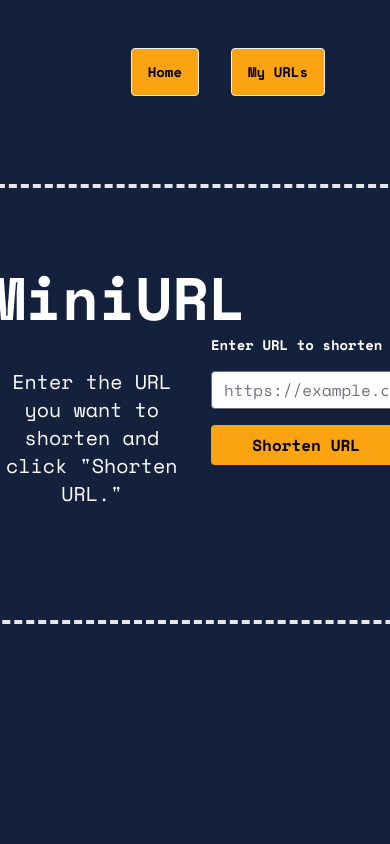
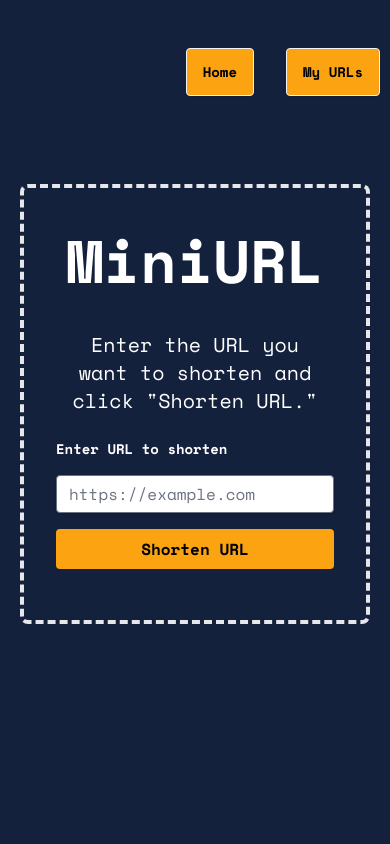
Before and after one commit to rygo2765/mini-url, a Rails app: page / in a window 390 px wide. Run offline with Rails 7, Linux system fonts and the light colour scheme; style sheets or scripts are compiled from the project's sources; some libraries are stand-ins or nearby versions.

Commit message:
Update homepage to be responsive

```diff
--- a/app/controllers/application_controller.rb
+++ b/app/controllers/application_controller.rb
@@ -1,4 +1,4 @@
 class ApplicationController < ActionController::Base
-  # Only allow modern browsers supporting webp images, web push, badges, import maps, CSS nesting, and CSS :has.
-  allow_browser versions: :modern
+  # All versions of Chrome and Opera will be allowed, but no versions of "internet explorer" (ie). Safari needs to be 16.4+ and Firefox 121+.
+  allow_browser versions: { safari: 16.4, firefox: 121, ie: false }
 end
--- a/app/views/layouts/application.html.erb
+++ b/app/views/layouts/application.html.erb
@@ -23,7 +23,7 @@
   </head>
 
   <body class="bg-[#14213d] flex flex-col h-screen items-center">
-    <header class="py-4 h-16 mt-10 w-2/3">
+    <header class="py-4 h-16 mt-10 lg:w-2/3 w-full mr-5">
       <%= render 'shared/header'%>
     </header>
     <main class="container mx-auto px-5 flex flex-col h-full items-center justify-start overflow-hidden">
--- a/app/views/urls/new.html.erb
+++ b/app/views/urls/new.html.erb
@@ -1,12 +1,12 @@
-<div class="flex flex-col w-2/3 mx-auto h-full items-center justify-start mt-20">
-  <div class=" flex flex-row h-2/3 rounded-lg px-8 pt-6 pb-8 mb-4 border-4 border-dashed">
-    <div class="flex flex-col w-1/2 justify-center">
+<div class="flex flex-col xl:w-3/4 w-full mx-auto h-full items-center justify-start mt-20">
+  <div class=" flex lg:flex-row flex-col h-2/3 rounded-lg px-8 pt-6 pb-8 mb-4 border-4 border-dashed justify-center">
+    <div class="flex flex-col lg:w-1/2 w-full justify-center">
       <h1 class="text-6xl lg:text-8xl font-bold mb-10 text-center text-white">MiniURL</h1>
       <p class="text-xl mb-6 text-center text-white mx-3">
         Enter the URL you want to shorten and click "Shorten URL."
       </p>
     </div>
-    <%= form_with model: @url, local: true, class: "w-1/2 ml-4 flex flex-col justify-center space-y-4" do |form| %>
+    <%= form_with model: @url, local: true, class: "lg:w-1/2 w-full lg:ml-4 flex flex-col justify-center space-y-4" do |form| %>
       <div>
         <%= form.label :target_url, "Enter URL to shorten", class: "block text-white text-sm font-bold mb-4" %>
         <%= form.text_field :target_url, placeholder: "https://example.com", class: "shadow appearance-none border rounded py-2 px-3 text-black leading-tight focus:outline-none focus:shadow-outline w-full" %>
```
